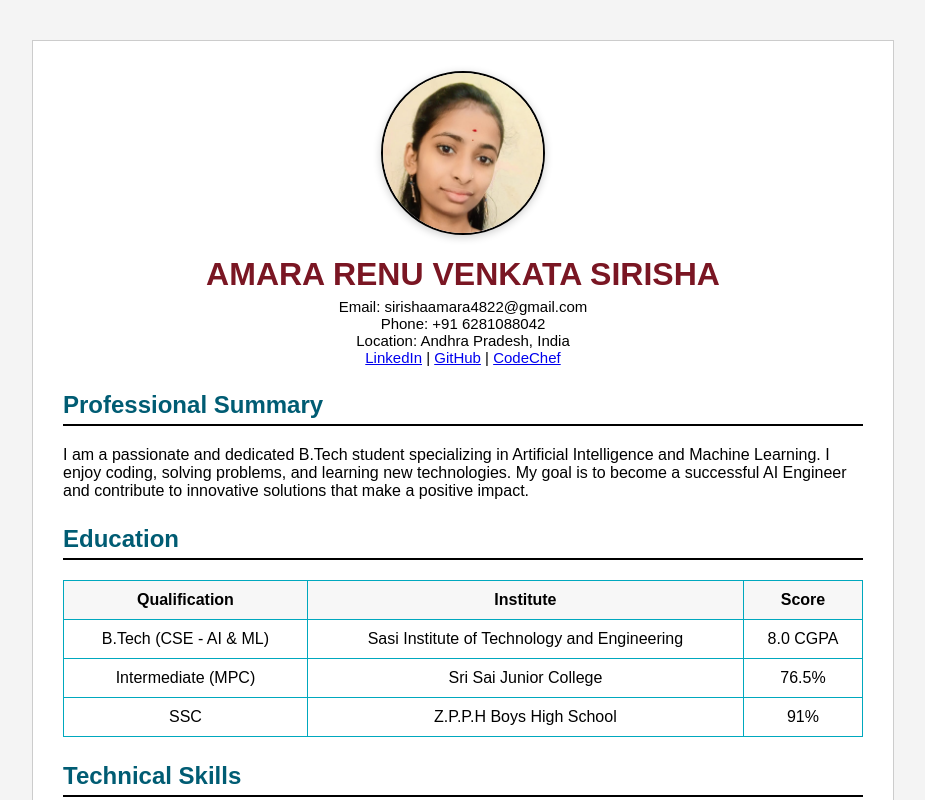
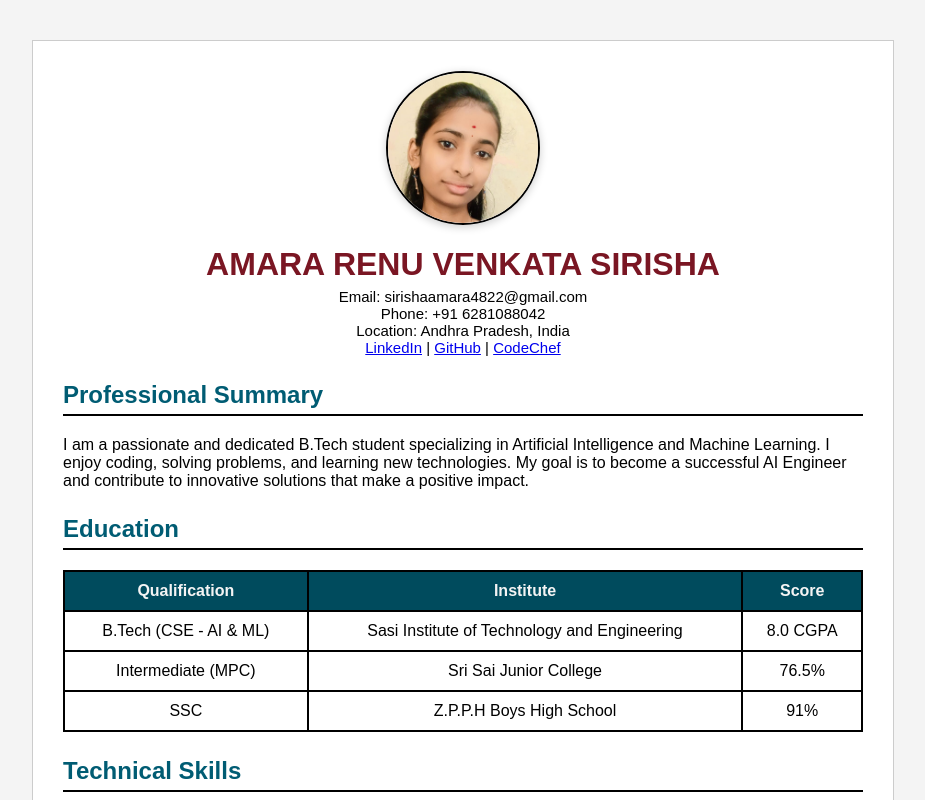
Before and after one commit to sirishaamara4822/siri0, a plain HTML site: page index.html in a window 1280 px wide. Shown: the top 800 px of the page, without its empty margins (177-1102 px from the left). Drawn offline with Linux system fonts and the light colour scheme.

Commit message:
Update index.html

```diff
--- a/index.html
+++ b/index.html
@@ -13,8 +13,8 @@ body{
 }
 .profile-pic{
     display: block;
-    width: 160px;
-    height: 160px;
+    width: 150px;
+    height: 150px;
     margin: 0 auto 10px;
     border-radius: 50%;
     object-fit: cover;
@@ -61,12 +61,12 @@ table{
 }
 
 table, th, td{
-    border:1px solid #00a8be;
+    border:2px solid #000000;
 }
 
 th{
-
-    background:#f7f7f7;
+    color: #f4f4f4;
+    background:rgb(0, 75, 93);
 }
 
 th, td{
```
